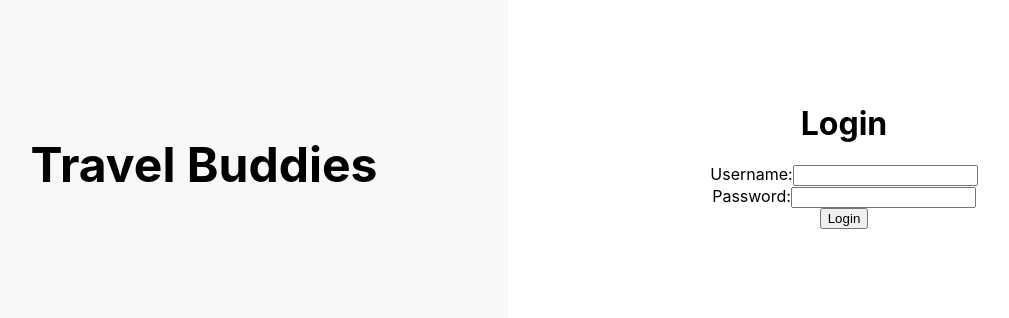
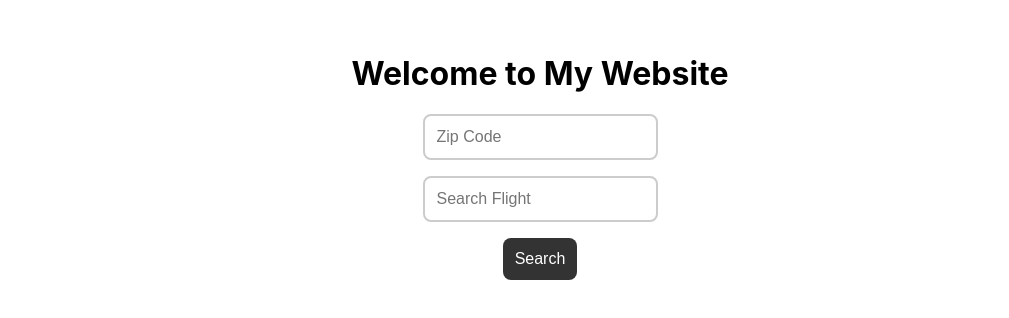
Before and after one commit to Howie315/TravelBuddies, a React (Create React App) app: page / in a window 1280 px wide. Shown: the part 244-562 px from the top of the page, without its empty margins (100-1109 px from the left). Built offline with nearby package versions, Linux system fonts and the light colour scheme.

Commit message:
added homepage

```diff
--- a/src/App.js
+++ b/src/App.js
@@ -25,12 +25,12 @@
 import React, { Component } from "react";
 import ReactDom from "react-dom";
 import Login from "./Components/Login"; // Import the Login component
-
+import Home from "./Components/Home"; // Import the Login component
 function App() {
 	return (
 		<div className="App">
 			<header className="App-header">
-				<Login />
+				<Home />
 			</header>
 		</div>
 	);
--- a/src/Components/Home.js
+++ b/src/Components/Home.js
@@ -9,43 +9,57 @@ const Container = styled.div`
 	height: 100vh;
 `;
 
-const InputWrapper = styled.div`
+const Title = styled.h1`
+	margin-top: -1000;
+
+	text-align: center;
+	justify-content: top;
+`;
+
+const InputWrapper = styled.form`
 	display: flex;
+	flex-direction: column;
 	align-items: center;
-	justify-content: center;
-	margin-bottom: 24px;
 `;
 
 const Input = styled.input`
-	padding: 8px 16px;
+	padding: 12px;
 	font-size: 16px;
 	border-radius: 8px;
 	border: 2px solid #ccc;
-	margin: 0 8px;
+	margin-bottom: 16px;
+	width: 100%;
+	max-width: 400px;
+	box-sizing: border-box;
+
+	&:focus {
+		outline: none;
+		border-color: #333;
+	}
 `;
 
 const Button = styled.button`
-	padding: 8px 16px;
+	padding: 12px;
 	font-size: 16px;
 	border-radius: 8px;
 	border: none;
 	background-color: #333;
 	color: #fff;
 	cursor: pointer;
+	transition: background-color 0.2s;
+
+	&:hover {
+		background-color: #555;
+	}
 `;
 
 const Home = () => {
 	return (
 		<Container>
-			<h1>Welcome to my Home Page</h1>
+			<Title>Welcome to My Website</Title>
 			<InputWrapper>
-				<label>Search Query 1:</label>
-				<Input type="text" placeholder="Enter your search query here" />
-				<Button>Search</Button>
-			</InputWrapper>
-			<InputWrapper>
-				<label>Search Query 2:</label>
-				<Input type="text" placeholder="Enter your search query here" />
+				<Input type="text" placeholder="Zip Code" />
+				<Input type="text" placeholder="Search Flight" />
 				<Button>Search</Button>
 			</InputWrapper>
 		</Container>
```
